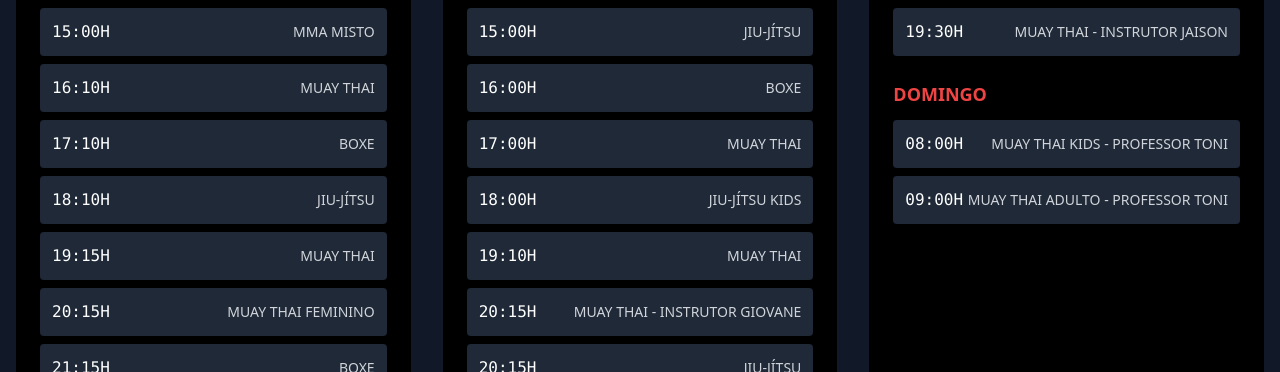
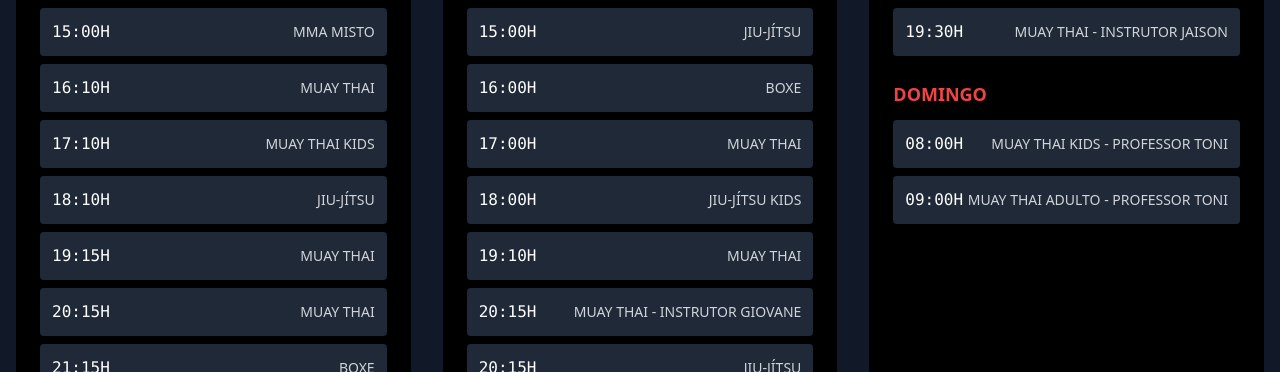
Before and after one commit to jmissano/equipe-kaveira, a React (Vite) app: page / in a window 1280 px wide. Shown: the part 1480-1852 px from the top of the page. Built offline with nearby package versions, Linux system fonts and the light colour scheme.

Commit message:
Atualiza layout / corrige bugs / etc

```diff
--- a/src/App.tsx
+++ b/src/App.tsx
@@ -21,10 +21,10 @@ function App() {
     "Segunda e Quarta": [
       { time: "15:00H", activity: "MMA MISTO" },
       { time: "16:10H", activity: "MUAY THAI" },
-      { time: "17:10H", activity: "BOXE" },
+      { time: "17:10H", activity: "MUAY THAI KIDS" },
       { time: "18:10H", activity: "JIU-JÍTSU" },
       { time: "19:15H", activity: "MUAY THAI" },
-      { time: "20:15H", activity: "MUAY THAI FEMININO" },
+      { time: "20:15H", activity: "MUAY THAI" },
       { time: "21:15H", activity: "BOXE" },
       {
         time: "22:15H",
```
